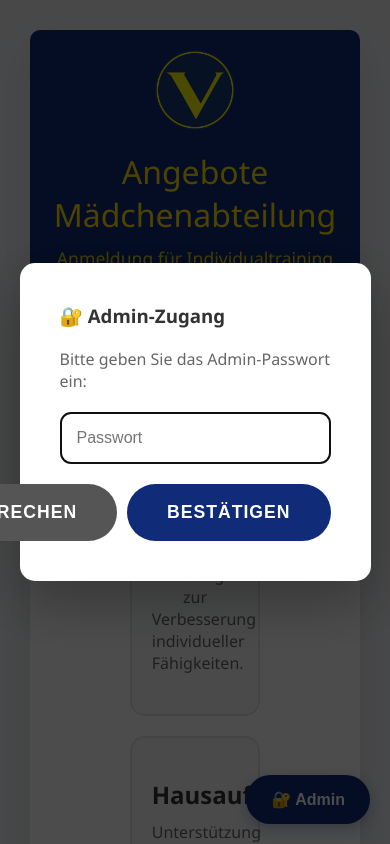
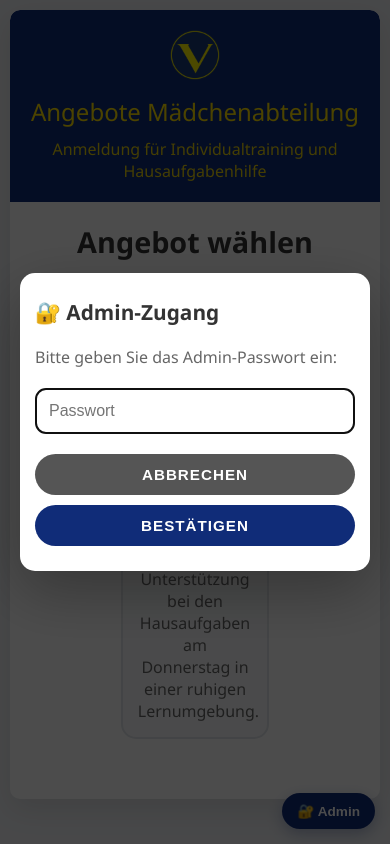
Before and after one commit to oliviajools/anmeldungVicky, a plain HTML site: page index.html in a window 390 px wide. Both pictures are taken after a click on the button "🔐 Admin". Shown: the top 844 px of the page. Drawn offline with Linux system fonts and the light colour scheme.

Commit message:
mobile adaptation

```diff
--- a/index.html
+++ b/index.html
@@ -2,7 +2,7 @@
 <html lang="de">
 <head>
     <meta charset="UTF-8">
-    <meta name="viewport" content="width=device-width, initial-scale=1.0">
+    <meta name="viewport" content="width=device-width, initial-scale=1.0, user-scalable=no">
     <title>Vicky Anmeldungsseite - Sporttraining</title>
     <style>
         * {
@@ -335,34 +335,203 @@
         }
 
         @media (max-width: 768px) {
+            body {
+                padding: 10px;
+            }
+
             .container {
-                margin: 10px;
+                margin: 0;
                 border-radius: 10px;
+                box-shadow: 0 10px 30px rgba(0,0,0,0.1);
+            }
+
+            .header {
+                padding: 20px;
+                border-radius: 10px 10px 0 0;
+            }
+
+            .header h1 {
+                font-size: 1.8em;
+            }
+
+            .header p {
+                font-size: 1em;
+            }
+
+            .header-logo {
+                width: 60px;
+                height: 60px;
+                margin-bottom: 10px;
             }
 
             .content {
                 padding: 20px;
             }
 
-            .header {
+            .offer-selection {
+                flex-direction: column;
+                gap: 15px;
+            }
+
+            .offer-card {
+                margin-bottom: 0;
                 padding: 20px;
             }
 
-            .header h1 {
-                font-size: 2em;
+            .offer-card h3 {
+                font-size: 1.3em;
+            }
+
+            .form-group {
+                margin-bottom: 20px;
+            }
+
+            .form-group label {
+                font-size: 1em;
+                margin-bottom: 8px;
+            }
+
+            input[type="text"], input[type="email"], input[type="tel"], textarea, select {
+                padding: 12px;
+                font-size: 16px; /* Prevents zoom on iOS */
+            }
+
+            .btn {
+                padding: 15px 30px;
+                font-size: 1em;
+                width: 100%;
+                margin-bottom: 10px;
+            }
+
+            .btn-secondary {
+                margin-left: 0;
+                margin-top: 0;
             }
 
             .admin-controls {
                 flex-direction: column;
+                align-items: stretch;
+                gap: 10px;
             }
 
-            .admin-controls input {
+            .admin-controls input, .admin-controls select {
                 min-width: 100%;
+                width: 100%;
+                margin-bottom: 0;
             }
 
-            .btn-secondary {
-                margin-left: 0;
-                margin-top: 10px;
+            .admin-controls button {
+                width: 100%;
+                margin: 0;
+            }
+
+            .admin-toggle-btn {
+                bottom: 15px;
+                right: 15px;
+                padding: 12px 20px;
+                font-size: 0.9em;
+            }
+
+            .password-modal-content {
+                padding: 30px 20px;
+                margin: 20px;
+                max-width: none;
+                width: calc(100% - 40px);
+            }
+
+            .password-modal h3 {
+                font-size: 1.3em;
+            }
+
+            .password-modal input {
+                padding: 12px;
+                font-size: 16px; /* Prevents zoom on iOS */
+            }
+
+            .password-modal-buttons {
+                flex-direction: column;
+                gap: 10px;
+            }
+
+            .password-modal-buttons .btn {
+                width: 100%;
+                margin: 0 !important;
+            }
+
+            .table-container {
+                overflow-x: auto;
+                -webkit-overflow-scrolling: touch;
+            }
+
+            table {
+                font-size: 0.85em;
+                min-width: 600px;
+            }
+
+            th, td {
+                padding: 8px 6px;
+                white-space: nowrap;
+            }
+
+            .admin-section .header {
+                padding: 15px;
+            }
+
+            .admin-section .header h1 {
+                font-size: 1.6em;
+            }
+
+            .admin-section .content {
+                padding: 15px;
+            }
+
+            h2 {
+                font-size: 1.4em;
+            }
+
+            h3 {
+                font-size: 1.2em;
+            }
+        }
+
+        @media (max-width: 480px) {
+            .header h1 {
+                font-size: 1.5em;
+            }
+
+            .header-logo {
+                width: 50px;
+                height: 50px;
+            }
+
+            .offer-card {
+                padding: 15px;
+            }
+
+            .offer-card h3 {
+                font-size: 1.2em;
+            }
+
+            .btn {
+                padding: 12px 25px;
+                font-size: 0.95em;
+            }
+
+            .admin-toggle-btn {
+                padding: 10px 15px;
+                font-size: 0.85em;
+            }
+
+            .password-modal-content {
+                padding: 25px 15px;
+            }
+
+            table {
+                font-size: 0.8em;
+            }
+
+            th, td {
+                padding: 6px 4px;
             }
         }
     </style>
```
